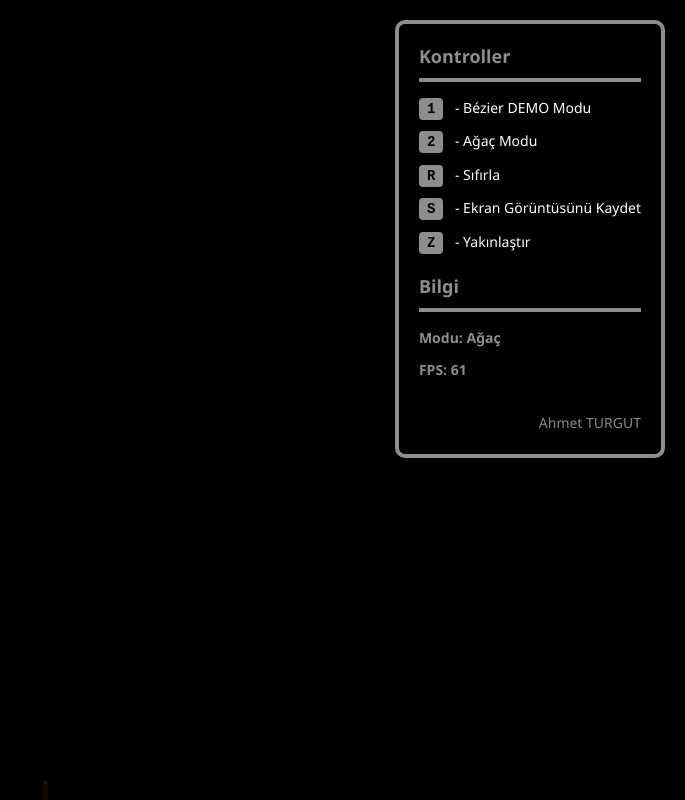
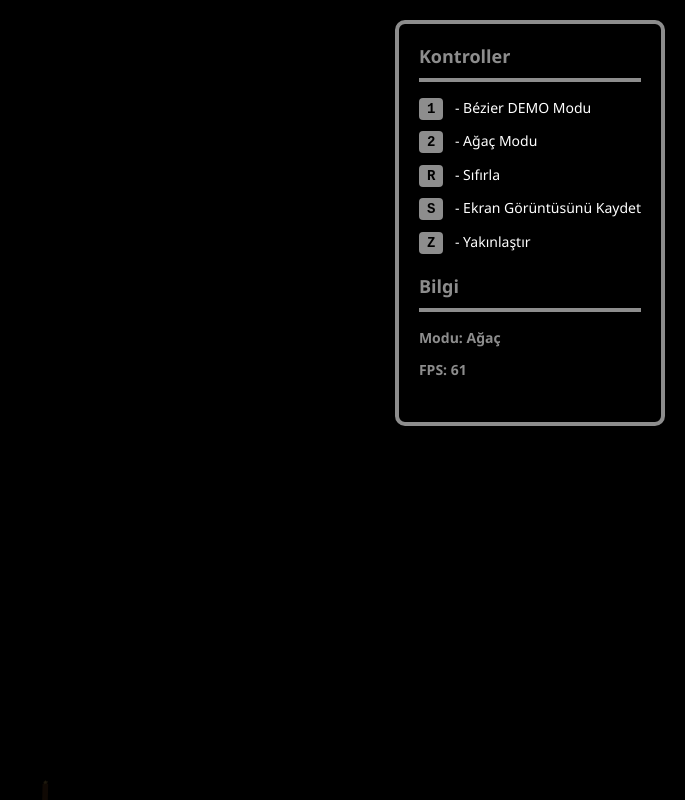
Before and after one commit to Reinos1/Fractal-Tree, a plain HTML site: page index.html in a window 1280 px wide. Shown: the whole page, without its empty margins (595-1280 px from the left). Drawn offline with Linux system fonts and the light colour scheme.

Commit message:
Remove author name from index.html
Removed author name from the HTML file.

```diff
--- a/index.html
+++ b/index.html
@@ -37,8 +37,6 @@
                 <!-- JavaScript tarafından dinamik olarak güncellenen bilgi alanları. -->
                 <p id="modeDisplay">Modu:Ağaç</p>
                 <p id="fpsDisplay">FPS: 0</p>
-                <p style="font-size: 14px; margin: 0; position: relative; top: 20px; text-align: right; color: #888;">
-                    Ahmet TURGUT</p>
             </div>
         </div>
     </div>
```
